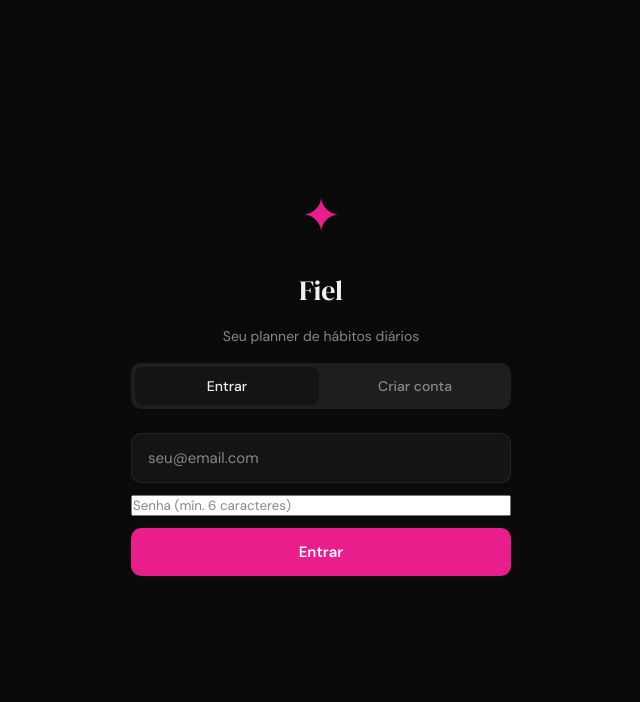
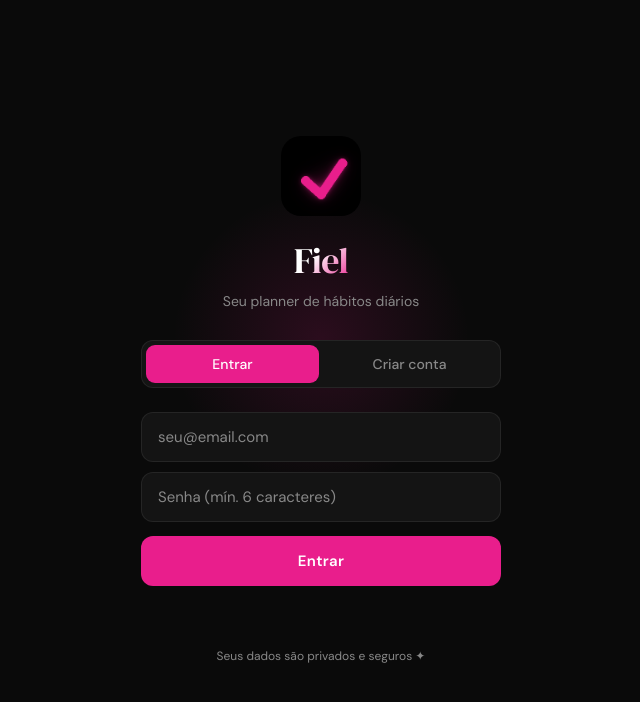
Before and after one commit to gavriilxz/habit-planner, a website built with Vite: page index.html in a window 1280 px wide. Shown: the whole page, without its empty margins (319-959 px from the left). Built offline with nearby package versions, Linux system fonts and the light colour scheme.

Commit message:
Add files via upload

```diff
--- a/src/main.js
+++ b/src/main.js
@@ -173,7 +173,9 @@ function renderAuth() {
   return `
     <div class="login-wrap">
       <div class="login-card">
-        <div class="login-logo">✦</div>
+        <div class="login-logo">
+          <img src="/icon-192.png" alt="Fiel" />
+        </div>
         <h1 class="login-title">Fiel</h1>
         <p class="login-sub">Seu planner de hábitos diários</p>
         <div class="auth-tabs">
@@ -186,6 +188,7 @@ function renderAuth() {
           <button class="login-btn" id="auth-submit">${isLogin?'Entrar':'Criar conta'}</button>
         </div>
         <div id="auth-msg" class="login-msg"></div>
+        <p class="login-footer">Seus dados são privados e seguros ✦</p>
       </div>
     </div>`
 }
--- a/src/style.css
+++ b/src/style.css
@@ -243,7 +243,7 @@ input { font-family: var(--font); }
 .login-title { font-family: var(--font-serif); font-size: 28px; font-weight: 400; }
 .login-sub { font-size: 14px; color: var(--text-muted); line-height: 1.6; max-width: 300px; }
 .login-form { width: 100%; display: flex; flex-direction: column; gap: 12px; margin-top: 8px; }
-.login-form input[type="email"] {
+.login-form input[type="email"], .login-form input[type="password"] {
   width: 100%; background: var(--surface); border: 1px solid var(--border);
   border-radius: var(--radius-sm); padding: 14px 16px;
   font-size: 15px; color: var(--text); outline: none;
@@ -345,3 +345,129 @@ input { font-family: var(--font); }
 .leg-dot { width: 12px; height: 12px; border-radius: 4px; border: 1px solid var(--border); background: var(--surface); }
 .leg-dot.done { background: var(--green-bg); border-color: rgba(76,175,125,0.3); }
 .leg-dot.partial { background: var(--yellow-bg); border-color: rgba(245,200,66,0.3); }
+
+/* ── Login redesign ── */
+.login-wrap {
+  min-height: 100dvh;
+  display: flex; align-items: center; justify-content: center;
+  padding: 32px 24px;
+  background: var(--bg);
+  position: relative;
+  overflow: hidden;
+}
+
+/* Glow de fundo */
+.login-wrap::before {
+  content: '';
+  position: absolute;
+  width: 300px; height: 300px;
+  background: radial-gradient(circle, rgba(233,30,140,0.15) 0%, transparent 70%);
+  top: 50%; left: 50%;
+  transform: translate(-50%, -70%);
+  pointer-events: none;
+}
+
+.login-card {
+  width: 100%; max-width: 360px;
+  display: flex; flex-direction: column; align-items: center; gap: 0;
+  text-align: center;
+  animation: fadeUp 0.5s ease both;
+}
+
+@keyframes fadeUp {
+  from { opacity: 0; transform: translateY(20px); }
+  to   { opacity: 1; transform: translateY(0); }
+}
+
+.login-logo {
+  width: 80px; height: 80px;
+  margin-bottom: 20px;
+}
+.login-logo img {
+  width: 100%; height: 100%;
+  border-radius: 20px;
+  object-fit: cover;
+}
+
+.login-title {
+  font-family: var(--font-serif);
+  font-size: 36px; font-weight: 400;
+  letter-spacing: -0.5px;
+  margin-bottom: 6px;
+  background: linear-gradient(135deg, #fff 40%, #E91E8C 100%);
+  -webkit-background-clip: text;
+  -webkit-text-fill-color: transparent;
+  background-clip: text;
+}
+
+.login-sub {
+  font-size: 14px; color: var(--text-muted);
+  line-height: 1.5; margin-bottom: 28px;
+}
+
+.auth-tabs {
+  width: 100%;
+  display: flex;
+  background: var(--surface);
+  border: 1px solid var(--border);
+  border-radius: 12px;
+  padding: 4px; gap: 4px;
+  margin-bottom: 16px;
+}
+
+.auth-tab {
+  flex: 1; padding: 10px; border-radius: 9px;
+  font-size: 14px; font-weight: 500; color: var(--text-muted);
+  transition: all 0.2s;
+}
+.auth-tab.active {
+  background: var(--pink); color: white;
+}
+
+.login-form {
+  width: 100%; display: flex; flex-direction: column; gap: 10px;
+}
+
+.login-form input {
+  width: 100%;
+  background: var(--surface) !important;
+  border: 1px solid var(--border) !important;
+  border-radius: 12px !important;
+  padding: 14px 16px !important;
+  font-size: 15px !important;
+  color: var(--text) !important;
+  outline: none;
+  transition: border-color 0.2s;
+  -webkit-appearance: none;
+  appearance: none;
+}
+.login-form input:focus {
+  border-color: var(--pink) !important;
+}
+.login-form input::placeholder {
+  color: var(--text-muted) !important;
+}
+
+.login-btn {
+  background: var(--pink) !important;
+  color: white !important;
+  font-size: 15px !important; font-weight: 600 !important;
+  border-radius: 12px !important; padding: 15px !important;
+  width: 100% !important; margin-top: 4px;
+  transition: opacity 0.2s, transform 0.1s;
+  letter-spacing: 0.3px;
+}
+.login-btn:active { transform: scale(0.98); opacity: 0.9; }
+.login-btn:disabled { opacity: 0.5; }
+
+.login-msg {
+  margin-top: 14px;
+  font-size: 13px; line-height: 1.6;
+  padding: 12px 16px; border-radius: 10px; width: 100%;
+}
+.login-msg.success { background: var(--green-bg); color: var(--green); }
+.login-msg.error { background: rgba(255,82,82,0.1); color: #ff5252; }
+
+.login-footer {
+  margin-top: 24px; font-size: 12px; color: var(--text-muted);
+}
```
